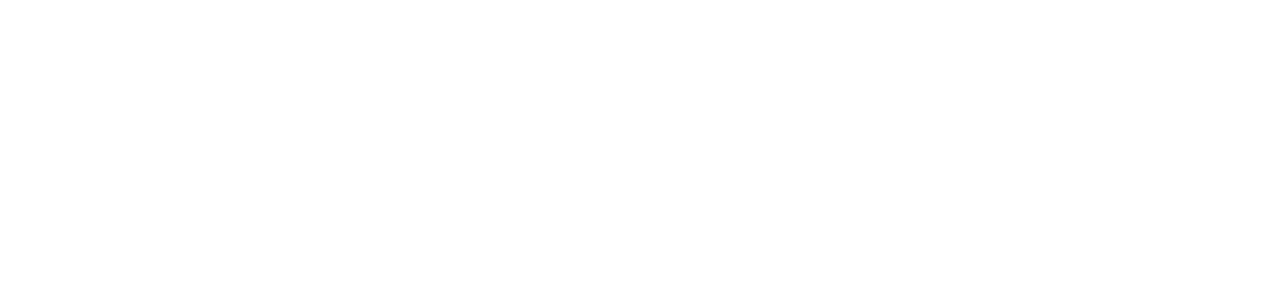
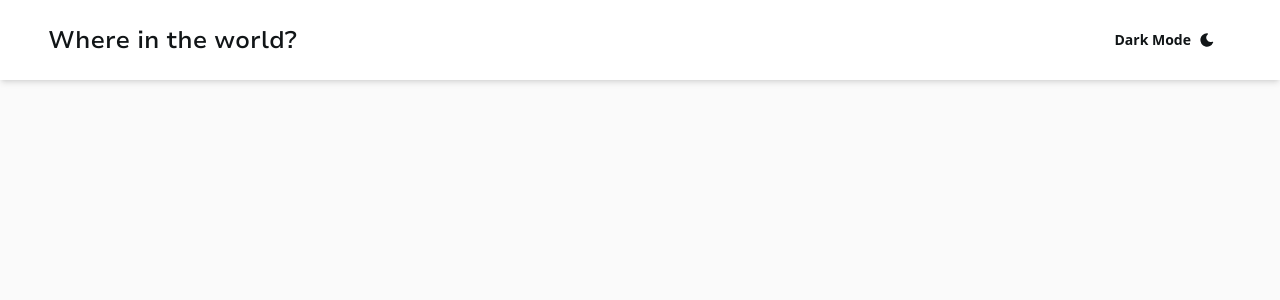
Before and after one commit to radriann21/rest-countries-react-ts, a React (Vite) app: page / in a window 1280 px wide. Shown: the top 300 px of the page. Built offline with nearby package versions, Linux system fonts and the light colour scheme.

Commit message:
add dark mode support and routing with Home and 404 pages

```diff
--- a/index.html
+++ b/index.html
@@ -1,5 +1,5 @@
 <!doctype html>
-<html lang="en">
+<html class="dark" lang="en">
 
 <head>
   <meta charset="UTF-8" />
--- a/src/App.tsx
+++ b/src/App.tsx
@@ -1,6 +1,15 @@
+import { BrowserRouter, Routes, Route } from "react-router"
+import { Home } from "./pages/Home"
+import { Page404 } from "./pages/Page404"
+
 function App() {
   return (
-    <h1 className="font-customLight text-3xl text-white">hello world</h1>
+    <BrowserRouter>
+      <Routes>
+        <Route path="/" element={<Home />} />
+        <Route path="*" element={<Page404 />} />
+      </Routes>
+    </BrowserRouter>
   )
 }
 
--- /dev/null
+++ b/src/components/Header.tsx
@@ -0,0 +1,14 @@
+import { ToogleMode } from "./ToogleMode"
+
+export const Header = () => {
+  return (
+    <header className="navbar bg-white dark:bg-dark-dark-blue shadow-md px-4 sm:px-12 py-4 flex items-center justify-between">
+      <div>
+        <h1 className="font-customSemiBold text-sm sm:text-2xl text-light-very-dark-blue dark:text-white">Where in the world?</h1>
+      </div>
+      <div className="flex-none text-light-very-dark-blue dark:text-white">
+        <ToogleMode />
+      </div>
+    </header>
+  )
+}
--- /dev/null
+++ b/src/components/ToogleMode.tsx
@@ -0,0 +1,26 @@
+import { useState, useEffect } from 'react';
+import { Sun } from "./icons/Sun";
+import { Moon } from "./icons/Moon";
+
+export const ToogleMode = () => {
+  const [darkMode, setDarkMode] = useState(false);
+
+  const toggleMode = () => {
+    setDarkMode(!darkMode);
+  };
+
+  useEffect(() => {
+    if (darkMode) {
+      document.documentElement.classList.add('dark')
+    } else {
+      document.documentElement.classList.remove('dark')
+    }
+  }, [darkMode]);
+
+  return (
+    <button className="btn btn-ghost" onClick={toggleMode}>
+      {darkMode ? 'Light Mode' : 'Dark Mode'}
+      {!darkMode ? <Moon /> : <Sun />}
+    </button>
+  );
+};
--- /dev/null
+++ b/src/components/icons/Moon.tsx
@@ -0,0 +1,5 @@
+export const Moon = () => {
+  return (
+    <svg viewBox="0 0 24 24" fill="currentColor" className="w-4 h-4 fill-light-very-dark-blue"><path stroke="none" d="M0 0h24v24H0z" fill="none" /><path d="M12 1.992a10 10 0 1 0 9.236 13.838c.341 -.82 -.476 -1.644 -1.298 -1.31a6.5 6.5 0 0 1 -6.864 -10.787l.077 -.08c.551 -.63 .113 -1.653 -.758 -1.653h-.266l-.068 -.006l-.06 -.002z" /></svg>
+  )
+}
--- /dev/null
+++ b/src/components/icons/Sun.tsx
@@ -0,0 +1,5 @@
+export const Sun = () => {
+  return (
+    <svg className="w-4 h-4 fill-light-very-dark-blue dark:fill-white" viewBox="0 0 24 24"><path stroke="none" d="M0 0h24v24H0z" fill="none" /><path d="M12 19a1 1 0 0 1 .993 .883l.007 .117v1a1 1 0 0 1 -1.993 .117l-.007 -.117v-1a1 1 0 0 1 1 -1z" /><path d="M18.313 16.91l.094 .083l.7 .7a1 1 0 0 1 -1.32 1.497l-.094 -.083l-.7 -.7a1 1 0 0 1 1.218 -1.567l.102 .07z" /><path d="M7.007 16.993a1 1 0 0 1 .083 1.32l-.083 .094l-.7 .7a1 1 0 0 1 -1.497 -1.32l.083 -.094l.7 -.7a1 1 0 0 1 1.414 0z" /><path d="M4 11a1 1 0 0 1 .117 1.993l-.117 .007h-1a1 1 0 0 1 -.117 -1.993l.117 -.007h1z" /><path d="M21 11a1 1 0 0 1 .117 1.993l-.117 .007h-1a1 1 0 0 1 -.117 -1.993l.117 -.007h1z" /><path d="M6.213 4.81l.094 .083l.7 .7a1 1 0 0 1 -1.32 1.497l-.094 -.083l-.7 -.7a1 1 0 0 1 1.217 -1.567l.102 .07z" /><path d="M19.107 4.893a1 1 0 0 1 .083 1.32l-.083 .094l-.7 .7a1 1 0 0 1 -1.497 -1.32l.083 -.094l.7 -.7a1 1 0 0 1 1.414 0z" /><path d="M12 2a1 1 0 0 1 .993 .883l.007 .117v1a1 1 0 0 1 -1.993 .117l-.007 -.117v-1a1 1 0 0 1 1 -1z" /><path d="M12 7a5 5 0 1 1 -4.995 5.217l-.005 -.217l.005 -.217a5 5 0 0 1 4.995 -4.783z" /></svg>
+  )
+}
--- /dev/null
+++ b/src/layouts/Main.tsx
@@ -0,0 +1,11 @@
+type MainProps = {
+  children: React.ReactNode
+}
+
+export const Main = ({ children }: MainProps) => {
+  return (
+    <main className="min-h-screen max-w-full bg-light-very-light-gray dark:bg-dark-very-dark-blue dark:text-white">
+      {children}
+    </main>
+  )
+}
--- /dev/null
+++ b/src/pages/Home.tsx
@@ -0,0 +1,10 @@
+import { Main } from "../layouts/Main"
+import { Header } from "../components/Header"
+
+export const Home = () => {
+  return (
+    <Main>
+      <Header />
+    </Main>
+  )
+}
--- /dev/null
+++ b/src/pages/Page404.tsx
@@ -0,0 +1,5 @@
+export const Page404 = () => {
+  return (
+    <h1>Page 404</h1>
+  )
+}
--- a/tailwind.config.js
+++ b/tailwind.config.js
@@ -4,6 +4,7 @@
     "./index.html",
     "./src/**/*.{js,ts,jsx,tsx}",
   ],
+  darkMode: 'class',
   theme: {
     extend: {
       colors: {
@@ -25,4 +26,7 @@
     },
   },
   plugins: [require('daisyui')],
+  daisyui: {
+    themes: false,
+  }
 }
```
